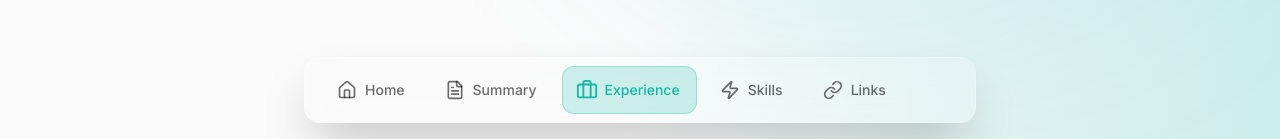
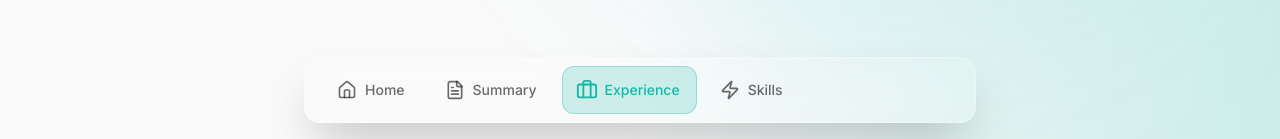
Before and after one commit to madogan/PersonalWebsite, a Next.js app: page / in a window 1280 px wide. Shown: the part 661-800 px from the top of the page. Built offline with nearby package versions, Linux system fonts and the light colour scheme.

Commit message:
refactor(components): remove links section and navigation item

```diff
--- a/app/page.tsx
+++ b/app/page.tsx
@@ -2,7 +2,6 @@ import { PersonalHero } from '@/components/home/personal-hero'
 import { SummarySection } from '@/components/home/summary-section'
 import { ExperienceSection } from '@/components/home/experience-section'
 import { SkillsSection } from '@/components/home/skills-section'
-import { LinksSection } from '@/components/home/links-section'
 
 export default function Home() {
   return (
@@ -11,7 +10,6 @@ export default function Home() {
       <SummarySection />
       <ExperienceSection />
       <SkillsSection />
-      <LinksSection />
     </>
   )
 }
--- a/components/home/bottom-navigation.tsx
+++ b/components/home/bottom-navigation.tsx
@@ -3,7 +3,7 @@
 import { useEffect, useState, useRef } from 'react'
 import Link from 'next/link'
 import { usePathname } from 'next/navigation'
-import { Home, FileText, Briefcase, Zap, Link as LinkIcon } from 'lucide-react'
+import { Home, FileText, Briefcase, Zap } from 'lucide-react'
 import { cn } from '@/lib/utils'
 
 const navItems = [
@@ -11,7 +11,6 @@ const navItems = [
   { href: '#summary', label: 'Summary', icon: FileText },
   { href: '#experience', label: 'Experience', icon: Briefcase },
   { href: '#skills', label: 'Skills', icon: Zap },
-  { href: '#links', label: 'Links', icon: LinkIcon },
 ]
 
 export function BottomNavigation() {
--- a/package.json
+++ b/package.json
@@ -1,6 +1,6 @@
 {
   "name": "personal-website",
-  "version": "0.1.4",
+  "version": "0.1.5",
   "private": true,
   "scripts": {
     "dev": "next dev --turbopack",
```
Also changed, not shown: 2 other files (tests, documents, lock files or other folders).
